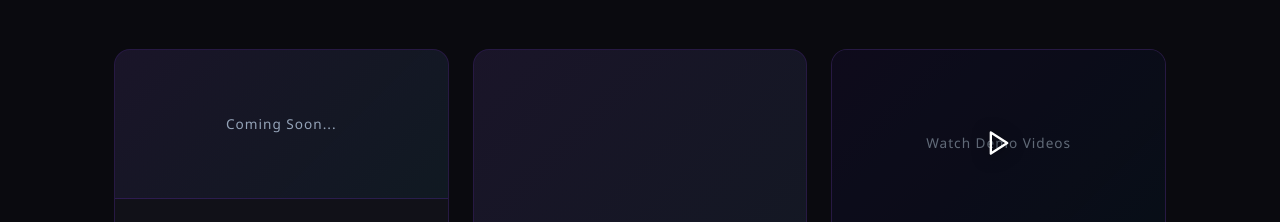
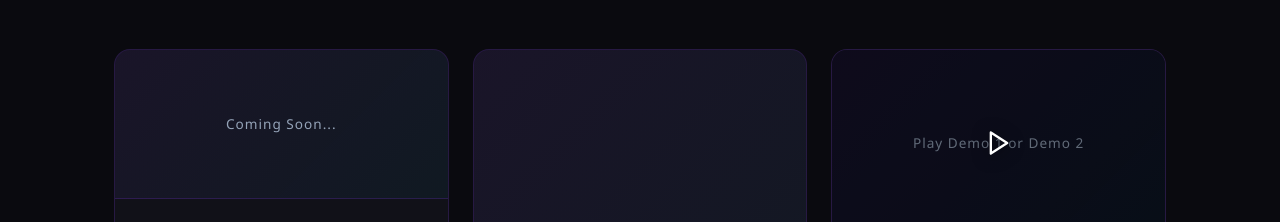
Before and after one commit to ram294167/portfolio, a React app: page / in a window 1280 px wide. Shown: the part 3525-3747 px from the top of the page. Built offline with nearby package versions, Linux system fonts and the light colour scheme; the HTML template or start-up script is replaced by a standard one.

Commit message:
removed node_modules and dist

```diff
--- a/src/components/Projects.jsx
+++ b/src/components/Projects.jsx
@@ -95,7 +95,7 @@ const projects = [
     videos: ['/vega/vega-demo-1.mp4', '/vega/vega-demo-2.mp4'],
     apk: '/vega/vegaa-partner.apk',
     details: {
-      how: 'Driver logs in → goes Online → GPS starts broadcasting location via Socket.IO (every 5s to Redis, every 30s to DB). When a ride or parcel is available nearby, a socket event triggers an incoming request modal. Driver accepts → app auto-navigates to the job screen. For rides: navigate to pickup → OTP from passenger → start ride → navigate to drop → UPI payment → complete. For parcels: navigate to sender → OTP pickup → in transit → navigate to receiver → OTP delivery → complete. All state is persisted locally so the app recovers after a crash.',
+      how: 'Driver logs in → goes Online → GPS starts broadcasting location via Socket.IO (every 5s to Redis, every 30s to DB). When a ride or parcel is available nearby, a socket event triggers an incoming request modal. Driver accepts → app auto-navigates to the job screen. For rides: navigate to pickup → OTP from passenger → start ride → navigate to drop → UPI payment → complete. For parcels: navigate to sender → OTP pickup → in transit → navigate to receiver → OTP delivery → complete. Use Demo 1 and Demo 2 to play the two Vegaa partner demos separately. All state is persisted locally so the app recovers after a crash.',
       frontend: [
         { module: 'React Native', why: 'Cross-platform mobile app — single codebase for Android' },
         { module: 'Zustand', why: 'Lightweight global state for auth, ride, parcel, driver, notifications' },
@@ -358,7 +358,7 @@ export default function Projects() {
                   }}
                 >
                   <div className="thumb-placeholder">
-                    <span>{project.videos?.length > 1 ? 'Watch Demo Videos' : 'Watch Demo Video'}</span>
+                    <span>{project.videos?.length > 1 ? 'Play Demo 1 or Demo 2' : 'Watch Demo Video'}</span>
                   </div>
                   <div className="play-overlay"><FiPlay size={28} /></div>
                 </div>
```
